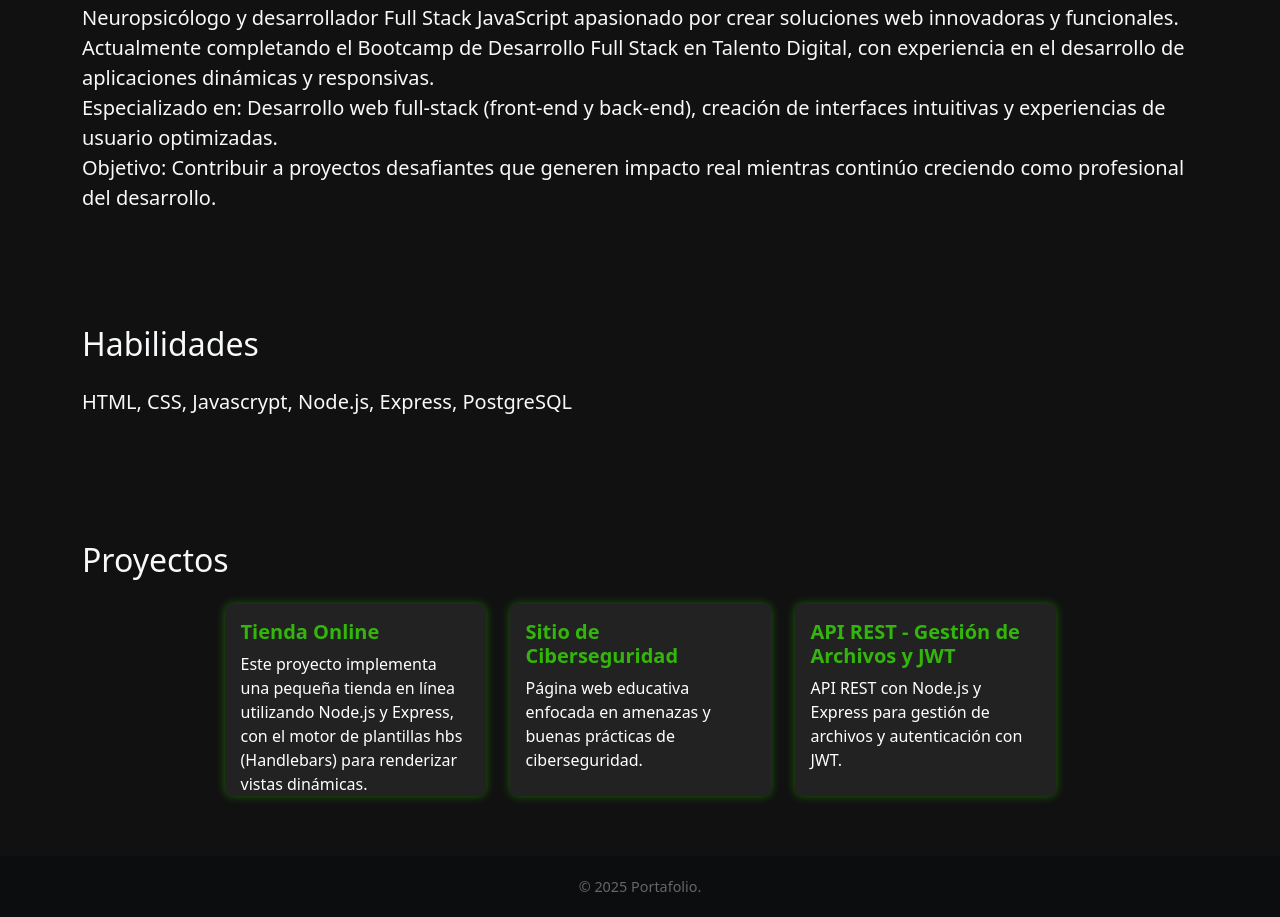
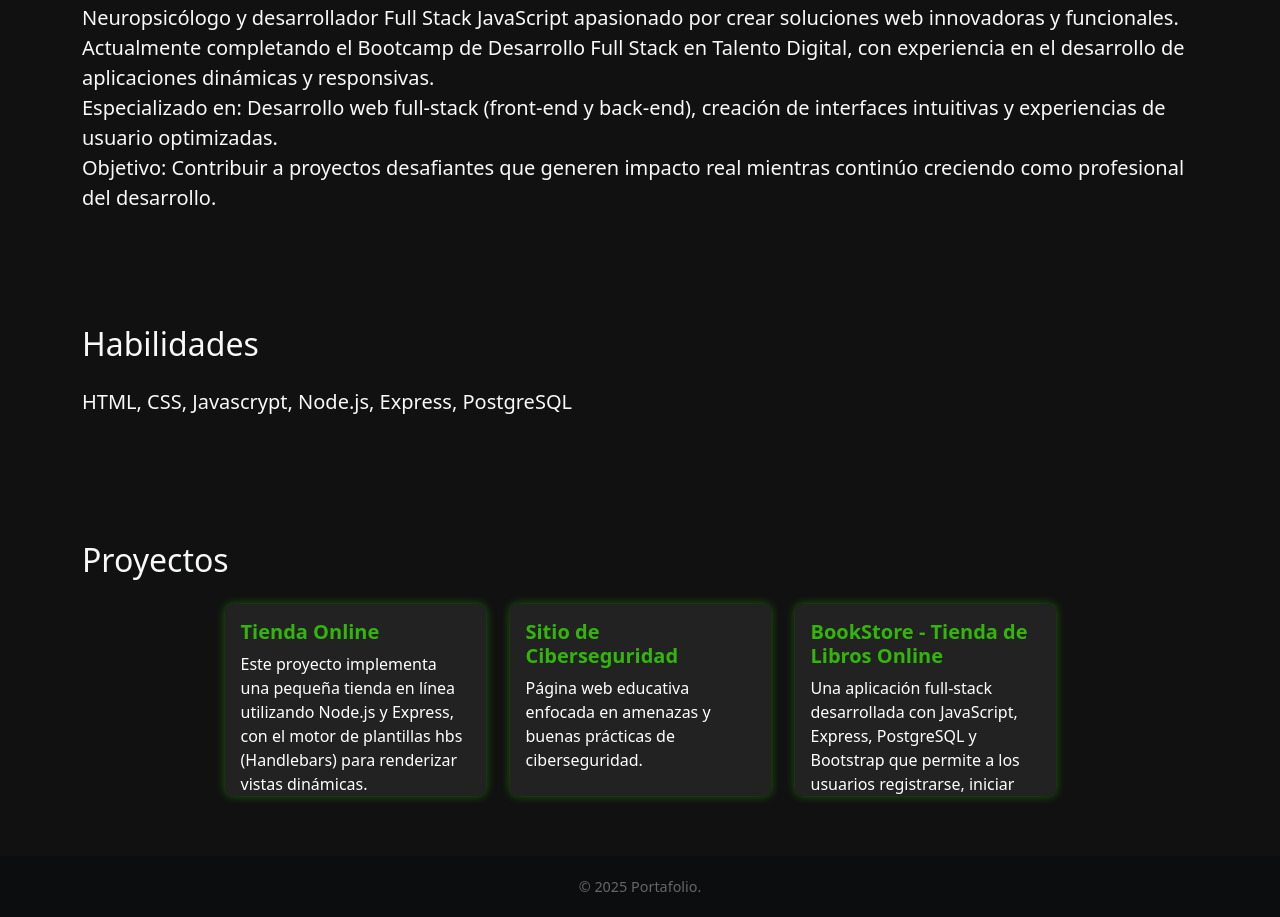
Before and after one commit to Zeroh95/Portafolio-Page, a plain HTML site: page index.html in a window 1280 px wide. Shown: the part 927-1844 px from the top of the page. Drawn offline with nearby package versions, Linux system fonts and the light colour scheme.

Commit message:
Update index.html

```diff
--- a/index.html
+++ b/index.html
@@ -76,8 +76,10 @@
                 class="text-decoration-none">
                 <div class="project-card">
                     <div class="card-body">
-                        <h5 class="card-title">API REST - Gestión de Archivos y JWT</h5>
-                        <p>API REST con Node.js y Express para gestión de archivos y autenticación con JWT.</p>
+                        <h5 class="card-title">BookStore - Tienda de Libros Online</h5>
+                        <p>Una aplicación full-stack desarrollada con JavaScript, Express, PostgreSQL y Bootstrap que
+                          permite a los usuarios registrarse, iniciar sesión y comprar libros con control de inventario
+                          en tiempo real.</p>
                     </div>
                 </div>
                 </a>
```
